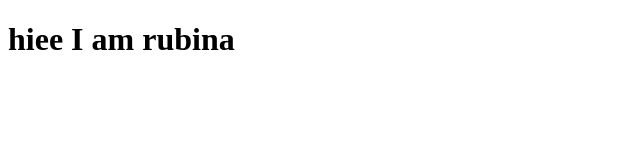
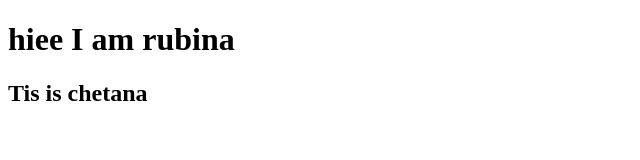
Before and after one commit to CHETANA1014/MasterMinds, a plain HTML site: page index.html in a window 1280 px wide. Shown: the whole page, without its empty margins (0-640 px from the left). Drawn offline with Linux system fonts and the light colour scheme.

Commit message:
Update index.html

```diff
--- a/index.html
+++ b/index.html
@@ -8,5 +8,6 @@
 </head>
 <body>
     <h1>hiee I am rubina</h1>
+    <h2>Tis is chetana</h2>
 </body>
 </html>
```
